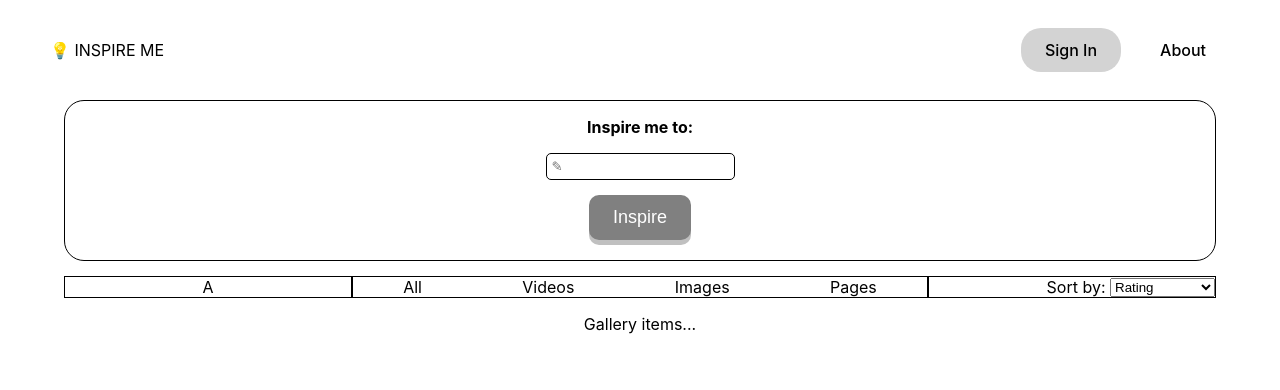
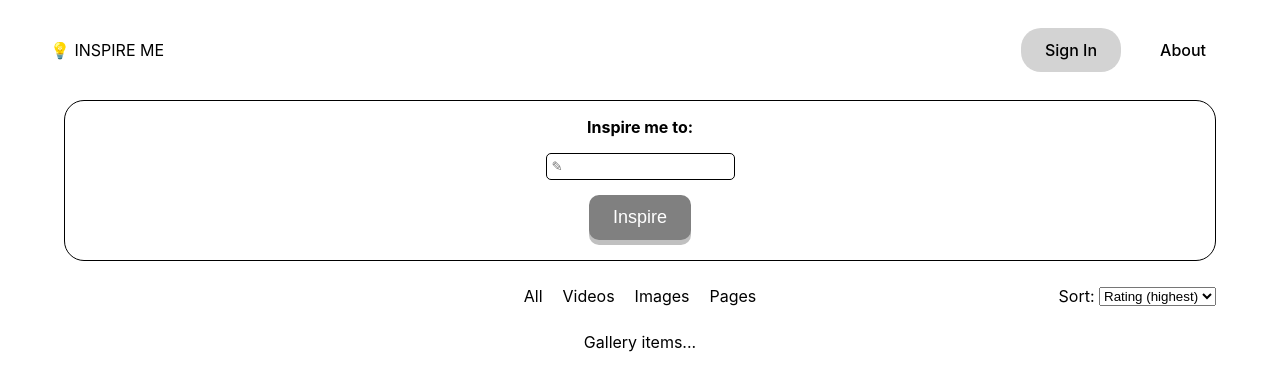
Before and after one commit to etriv/inspireme, a React (Create React App) app: page / in a window 1280 px wide. Shown: the top 390 px of the page. Built offline with nearby package versions, Linux system fonts and the light colour scheme.

Commit message:
Aligning filters

```diff
--- a/src/components/gallery-filters/gallery-filters.jsx
+++ b/src/components/gallery-filters/gallery-filters.jsx
@@ -5,7 +5,7 @@ const GalleryFilters = () => {
     return (
         <div className="filters-container">
             <div className="filters-pad">
-                A
+
             </div>
             <div className="filters">
                 <span className="filter on">All</span>
@@ -14,11 +14,12 @@ const GalleryFilters = () => {
                 <span className="filter">Pages</span>
             </div>
             <div className="sort-elem">
-                <span>Sort by:&nbsp;</span>
+                <span>Sort:&nbsp;</span>
                 <select>
-                    <option value="volvo">Rating</option>
-                    <option value="saab">Date (newest)</option>
-                    <option value="opel">Date (oldest)</option>
+                    <option value="rating-high">Rating (highest)</option>
+                    <option value="rating-low">Rating (lowest)</option>
+                    <option value="date-new">Date (newest)</option>
+                    <option value="date-old">Date (oldest)</option>
                 </select>
             </div>
         </div>
--- a/src/components/gallery-filters/gallery-filters.scss
+++ b/src/components/gallery-filters/gallery-filters.scss
@@ -12,34 +12,35 @@
 }
 
 .filters-pad {
-    border: 1px solid black;
-    flex: 1 1 auto;
-    width: 25%;
+    // border: 1px solid black;
+    flex: 1 1 25%;
+    // width: 25%;
 }
 
 .filters {
-    border: 1px solid black;
+    // border: 1px solid black;
     display: flex;
     flex-direction: row;
-    justify-content: space-between;
+    justify-content: center;
     align-items: center;
     align-content: center;
-    flex: 1 1 auto;
-    width: 50%;
+    flex: 2 1 50%;
+    // width: 50%;
 }
 
 .filter {
-    border: 0px solid black;
-    flex: 1 1 auto;
+    // border: 1px solid black;
+    // flex: 1 1 auto;
+    margin: 10px;
 }
 
 .sort-elem {
-    border: 1px solid black;
+    // border: 1px solid black;
     display: flex;
     flex-direction: row;
     justify-content: flex-end;
     align-items: center;
     align-content: center;
-    flex: 1 1 auto;
-    width: 25%;
+    flex: 1 1 25%;
+    // width: 25%;
 }
```
